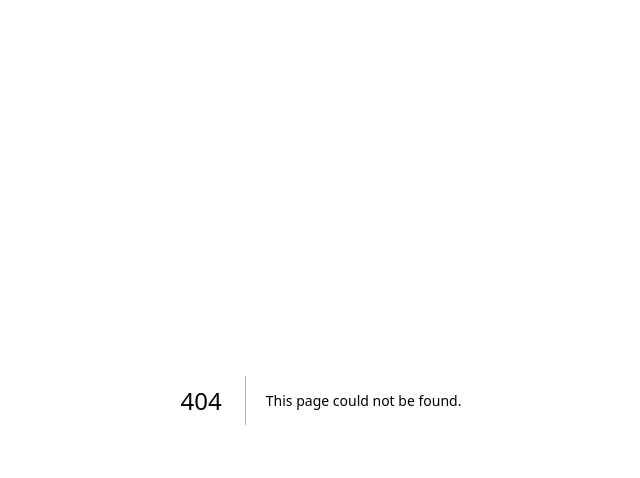
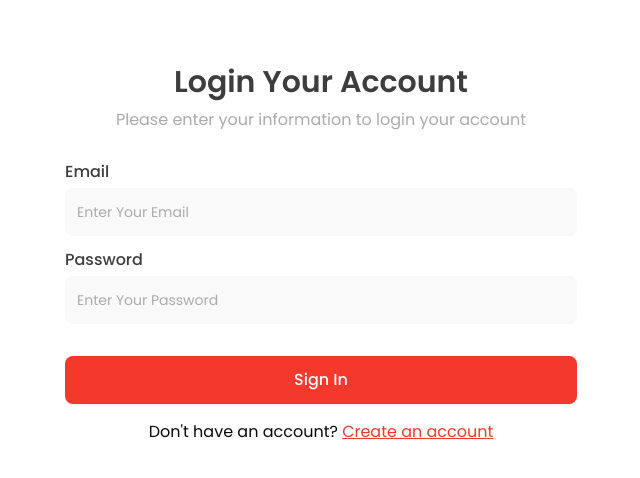
Before and after one commit to Rahad-Ullah/tax-software, a Next.js app: page /login in a window 1280 px wide. Before the commit this address had no page. Shown: the top 478 px of the page, without its empty margins (319-959 px from the left). Built offline with nearby package versions, Linux system fonts and the light colour scheme.

Commit message:
Added login page

```diff
--- a/package.json
+++ b/package.json
@@ -9,6 +9,7 @@
     "lint": "next lint"
   },
   "dependencies": {
+    "@radix-ui/react-label": "^2.1.7",
     "@radix-ui/react-slot": "^1.2.3",
     "class-variance-authority": "^0.7.1",
     "clsx": "^2.1.1",
--- /dev/null
+++ b/src/app/(auth)/login/page.tsx
@@ -0,0 +1,33 @@
+import { Button } from "@/components/ui/button";
+import { Input } from "@/components/ui/input";
+import { Label } from "@/components/ui/label";
+import Link from "next/link";
+
+const LoginPage = () => {
+  return (
+    <div className="py-16 px-8 max-w-xl mx-auto">
+      <section className="flex flex-col items-center text-center gap-2">
+        <h1 className="text-3xl font-semibold text-muted">
+          Login Your Account
+        </h1>
+        <p className="text-muted-foreground">
+          Please enter your information to login your account
+        </p>
+      </section>
+      <section className="grid gap-4 my-8">
+        <div className="grid gap-2">
+          <Label>Email</Label>
+          <Input type="email" placeholder="Enter Your Email" />
+        </div>
+        <div className="grid gap-2">
+          <Label>Password</Label>
+          <Input type="password" placeholder="Enter Your Password" />
+        </div>
+        <Button className="mt-4">Sign In</Button>
+        <p className="text-center">Don&apos;t have an account? <Link href={'/sign-up'} className="text-primary underline">Create an account</Link></p>
+      </section>
+    </div>
+  );
+};
+
+export default LoginPage;
--- /dev/null
+++ b/src/components/ui/input.tsx
@@ -0,0 +1,21 @@
+import * as React from "react";
+
+import { cn } from "@/lib/utils";
+
+function Input({ className, type, ...props }: React.ComponentProps<"input">) {
+  return (
+    <input
+      type={type}
+      data-slot="input"
+      className={cn(
+        "file:text-foreground placeholder:text-muted-foreground selection:bg-primary selection:text-primary-foreground dark:bg-input/30 border-input flex h-12 w-full min-w-0 rounded-md bg-[#F9F9F9] px-3 py-1 text-base transition-[color,box-shadow] outline-none file:inline-flex file:h-7 file:border-0 file:bg-transparent file:text-sm file:font-medium disabled:pointer-events-none disabled:cursor-not-allowed disabled:opacity-50 md:text-sm",
+        "focus-visible:border-ring focus-visible:ring-ring/50 focus-visible:ring-[3px]",
+        "aria-invalid:ring-destructive/20 dark:aria-invalid:ring-destructive/40 aria-invalid:border-destructive",
+        className
+      )}
+      {...props}
+    />
+  );
+}
+
+export { Input };
--- /dev/null
+++ b/src/components/ui/label.tsx
@@ -0,0 +1,24 @@
+"use client"
+
+import * as React from "react"
+import * as LabelPrimitive from "@radix-ui/react-label"
+
+import { cn } from "@/lib/utils"
+
+function Label({
+  className,
+  ...props
+}: React.ComponentProps<typeof LabelPrimitive.Root>) {
+  return (
+    <LabelPrimitive.Root
+      data-slot="label"
+      className={cn(
+        "flex items-center gap-2 text-muted leading-none font-medium select-none group-data-[disabled=true]:pointer-events-none group-data-[disabled=true]:opacity-50 peer-disabled:cursor-not-allowed peer-disabled:opacity-50",
+        className
+      )}
+      {...props}
+    />
+  )
+}
+
+export { Label }
```
Also changed, not shown: 1 other file (tests, documents, lock files or other folders).
